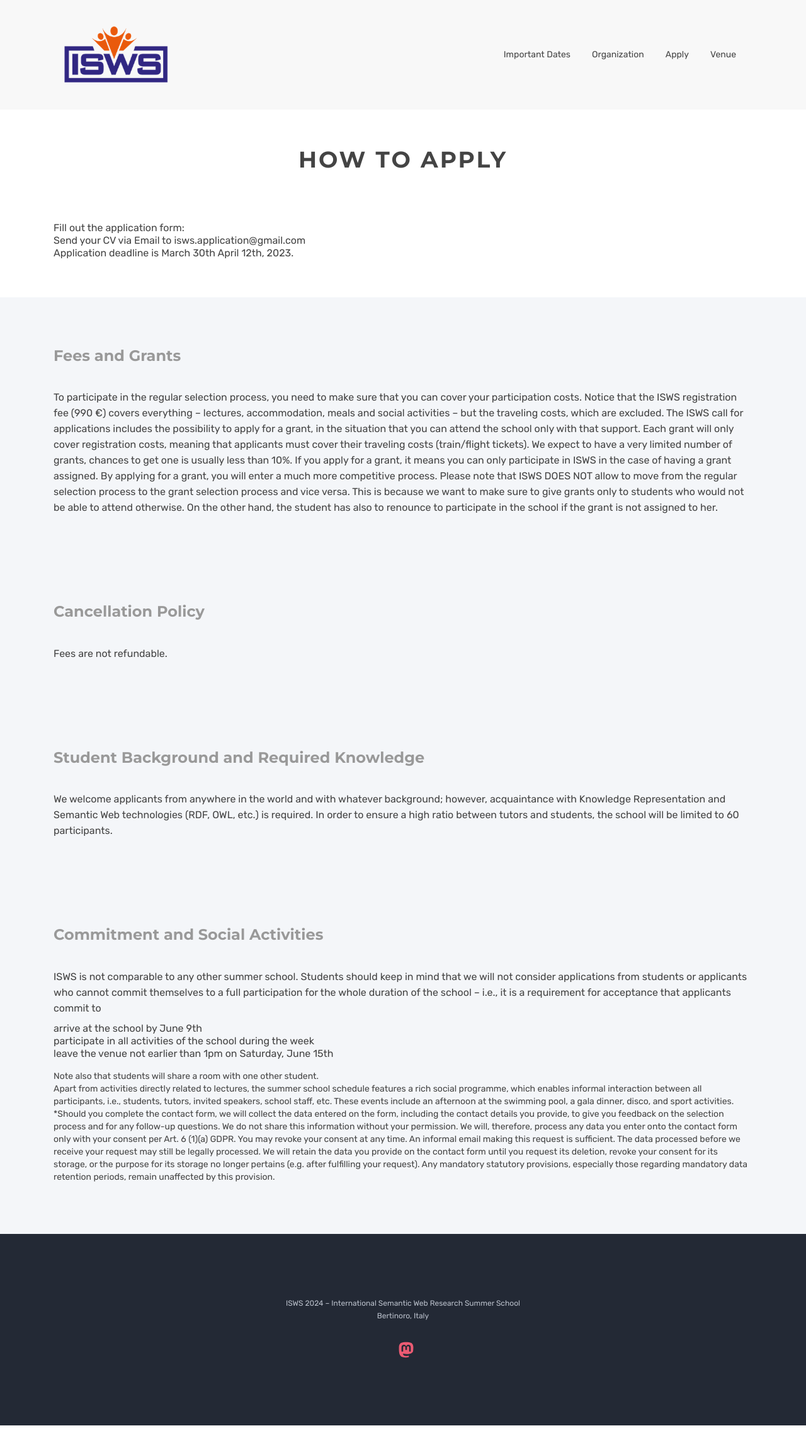
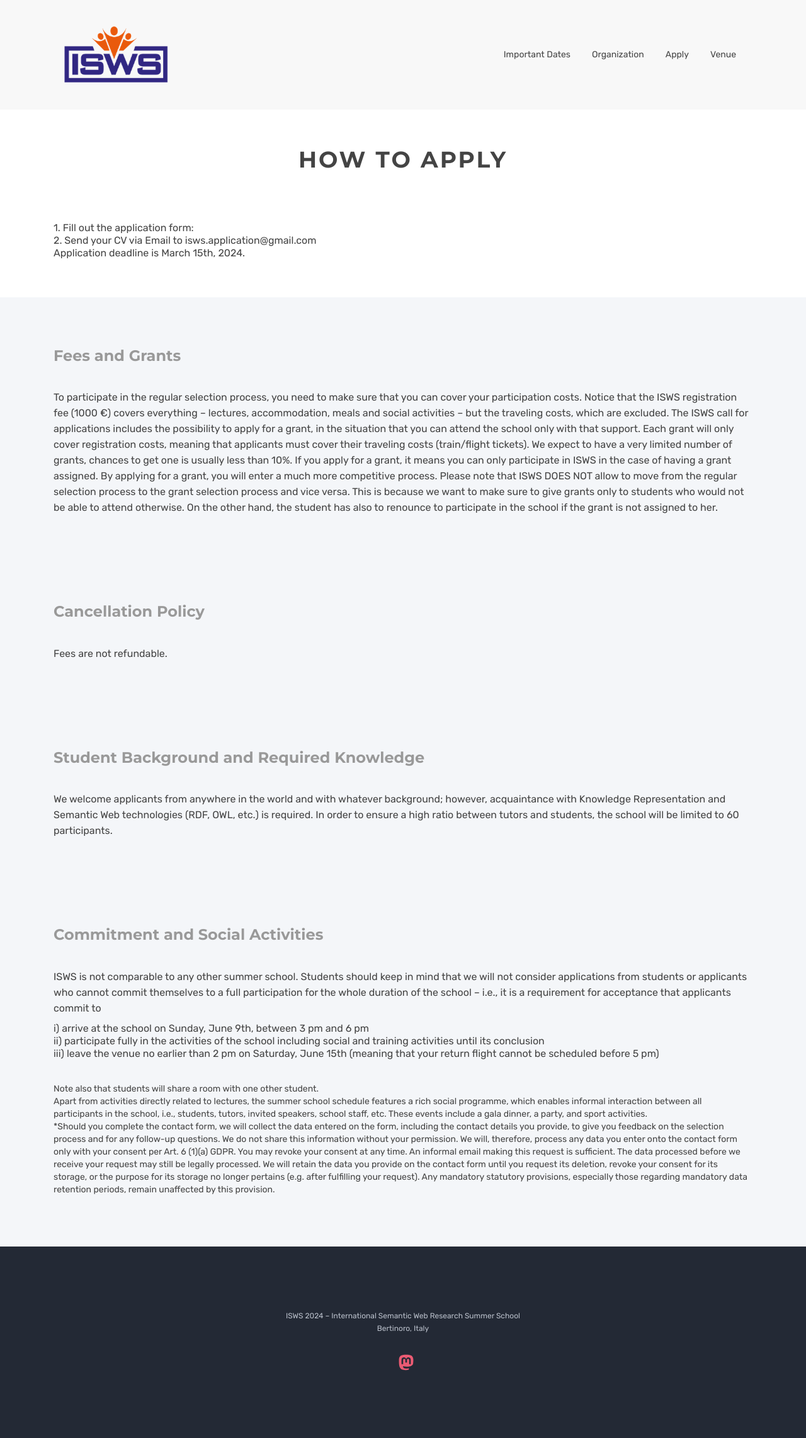
Before and after one commit to SemanticWebSchool/semanticwebschool.github.io, a Jekyll site: the page built from apply.html, in a window 1280 px wide. Shown: the whole page at 63% size. Built offline with Jekyll 4.4.1, drawn with Linux system fonts in a browser that asks for light colours.

Commit message:
Update apply.html

```diff
--- a/apply.html
+++ b/apply.html
@@ -26,9 +26,9 @@ canonical: https://semanticwebschool.github.io
         </div>
         <p class="lead">
           <ul class="orderedlist">
-          <li>Fill out the application form: </li>
-          <li>Send your CV via Email to isws.application@gmail.com</li>
-          <li>Application deadline is March 30th April 12th, 2023.</li>
+          <li>1. Fill out the application form: </li>
+          <li>2. Send your CV via Email to isws.application@gmail.com</li>
+          <li>Application deadline is March 15th, 2024.</li>
           </ul>
         </p>
         <div class="mb-60"></div>
@@ -43,7 +43,7 @@ canonical: https://semanticwebschool.github.io
         <p class="lead">
           To participate in the regular selection process, you need to make sure
           that you can cover your participation costs. Notice that the ISWS
-          registration fee (990 €) covers everything – lectures, accommodation,
+          registration fee (1000 €) covers everything – lectures, accommodation,
           meals and social activities – but the traveling costs, which are excluded.
           The ISWS call for applications includes the possibility to apply for a grant,
           in the situation that you can attend the school only with that support. Each
@@ -103,17 +103,19 @@ canonical: https://semanticwebschool.github.io
           who cannot commit themselves to a full participation for the whole duration
           of the school – i.e., it is a requirement for acceptance that applicants commit to
           <ul class="orderedlist">
-          <li> arrive at the school by June 9th</li>
-          <li> participate in all activities
-          of the school during the week</li>
-          <li> leave the venue not earlier than 1pm on
-          Saturday, June 15th</li>
+          <li> i) arrive at the school on Sunday, June 9th, between 3 pm and 6 pm</li>
+          <li> ii) participate fully in the activities of the school including social
+            and training activities until its conclusion</li>
+          <li> iii) leave the venue no earlier than 2 pm on Saturday, June 15th
+            (meaning that your return flight cannot be scheduled before 5 pm)</li>
           </ul>
+          <br />
           Note also that students will share a room with one other student.<br />
           Apart from activities directly related to lectures, the summer school schedule features a
-          rich social programme, which enables informal interaction between all participants, i.e.,
-          students, tutors, invited speakers, school staff, etc. These events include an afternoon at
-          the swimming pool, a gala dinner, disco, and sport activities. <br />
+          rich social programme, which enables informal interaction between all participants in the school, i.e.,
+          students, tutors, invited speakers, school staff, etc. These events include a gala dinner, a party, and
+          sport activities. <br />
+
           *Should you complete the contact form, we will collect the data entered on the form, including
           the contact details you provide, to give you feedback on the selection process and for any
           follow-up questions. We do not share this information without your permission. We will, therefore,
@@ -122,7 +124,7 @@ canonical: https://semanticwebschool.github.io
           before we receive your request may still be legally processed. We will retain the data you provide on the
           contact form until you request its deletion, revoke your consent for its storage, or the purpose for its
           storage no longer pertains (e.g. after fulfilling your request). Any mandatory statutory provisions, especially
-          those regarding mandatory data retention periods, remain unaffected by this provision.
+          those regarding mandatory data retention periods, remain unaffected by this provision. <br />
         </p>
         <div class="mb-60"></div>
       </div>
```
